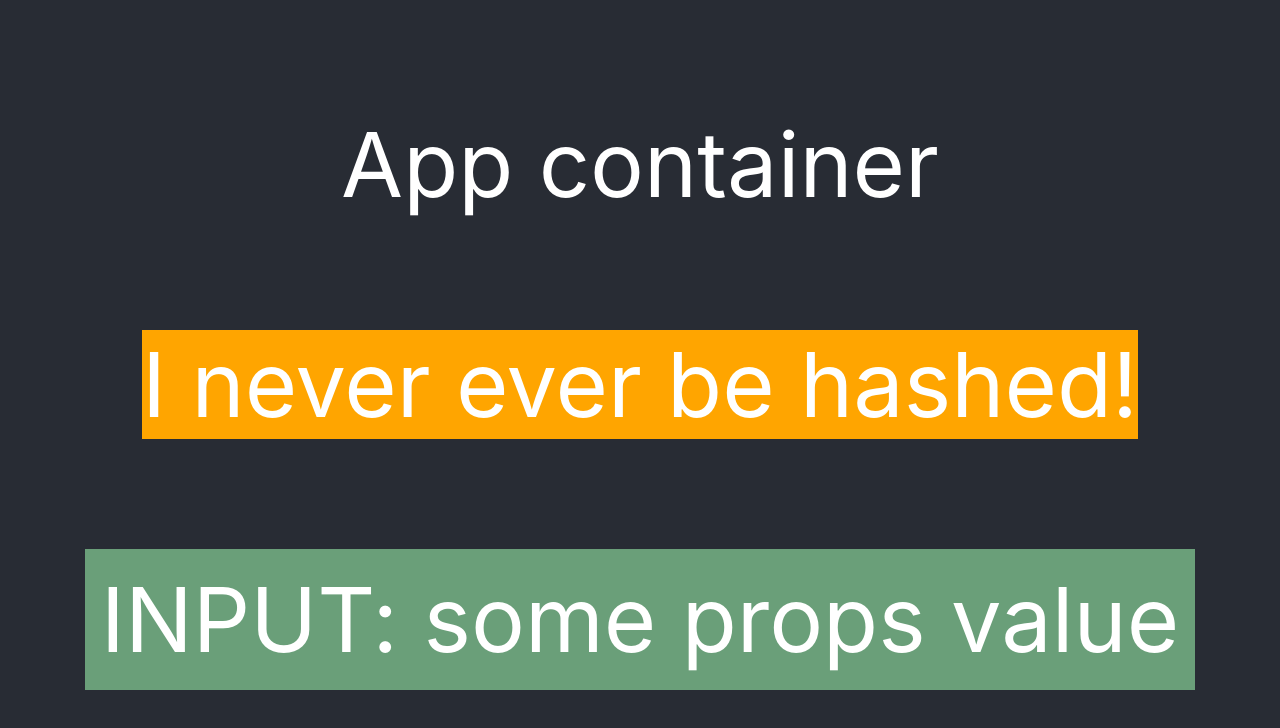
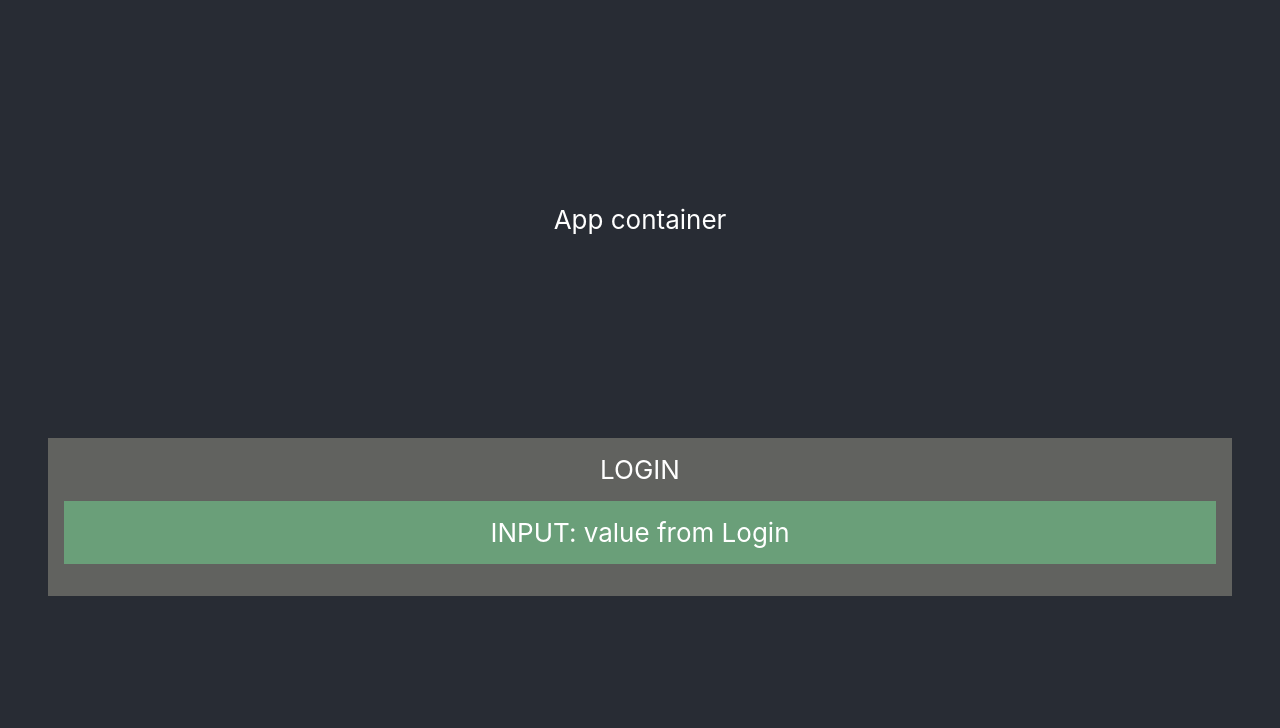
Before and after one commit to evgeniypoznyak/react-workshop-one, a React (Create React App) app: page / in a window 1280 px wide. Shown: the top 728 px of the page. Built offline with nearby package versions, Linux system fonts and the light colour scheme.

Commit message:
Login container. Input in Login.

```diff
--- a/src/component/Input/Input.module.scss
+++ b/src/component/Input/Input.module.scss
@@ -1,4 +1,39 @@
 .Input {
   background-color: #6a9f79;
   padding: 1rem;
+  margin: 1rem 0;
 }
+
+
+.Input {
+  //width: 100%;
+  //padding: 10px;
+  //box-sizing: border-box;
+}
+
+.Label {
+  //font-weight: bold;
+  //display: block;
+  //margin-bottom: 8px;
+}
+
+.InputElement {
+  //outline: none;
+  //border: 1px solid #ccc;
+  //background-color: white;
+  //font: inherit;
+  //padding: 6px 10px;
+  //display: block;
+  //width: 100%;
+  //box-sizing: border-box;
+}
+
+.InputElement:focus {
+  //outline: none;
+  //background-color: #ccc;
+}
+
+.Invalid {
+  //border: 1px solid red;
+  //background-color: #FDA49A;
+}
--- a/src/component/Input/Input.tsx
+++ b/src/component/Input/Input.tsx
@@ -1,14 +1,18 @@
 import React from 'react';
 import classes from './Input.module.scss';
 
-const input = (props: any) => (
+const input = (props: any) => {
 
-    <div className={classes.Input}>
 
-        INPUT: {props.randomPropsName}
+    return (
 
-    </div>
+        <div className={classes.Input}>
 
-);
+            INPUT: {props.randomPropsName}
+
+        </div>
+
+    )
+};
 
 export default input;
--- a/src/containers/App/App.module.scss
+++ b/src/containers/App/App.module.scss
@@ -9,7 +9,7 @@
     flex-direction: column;
     align-items: center;
     justify-content: space-evenly;
-    font-size: calc(10px + 10vmin);
+    font-size: calc(10px + 2vmin);
     color: white;
   }
 
--- a/src/containers/App/App.scss
+++ /dev/null
@@ -1,3 +0,0 @@
-.JustNotHashedClass{
-  background-color: orange;
-}
--- a/src/containers/App/App.tsx
+++ b/src/containers/App/App.tsx
@@ -1,7 +1,6 @@
 import React, { Component } from 'react';
 import classes from './App.module.scss';
-import './App.scss';
-import Input from '../../component/Input/Input';
+import Login from '../Login/Login';
 
 class App extends Component {
     render() {
@@ -14,9 +13,7 @@ class App extends Component {
 
                     App container
 
-                    <span className="JustNotHashedClass">I never ever be hashed!</span>
-
-                    <Input randomPropsName={someValue}/>
+                    <Login/>
 
                 </section>
 
--- /dev/null
+++ b/src/containers/Login/Login.module.scss
@@ -0,0 +1,5 @@
+.Login{
+  background-color: #61625f;
+  padding: 1rem;
+  width: 90%;
+}
--- /dev/null
+++ b/src/containers/Login/Login.tsx
@@ -0,0 +1,23 @@
+import React, { Component } from 'react';
+import classes from './Login.module.scss';
+import Input from '../../component/Input/Input';
+
+class Login extends Component {
+
+    render() {
+
+        const localLoginVariable = 'value from Login';
+
+        return (
+            <div className={classes.Login}>
+                LOGIN
+                <Input randomPropsName={localLoginVariable} />
+
+            </div>
+        )
+
+    }
+
+}
+
+export default Login;
```
